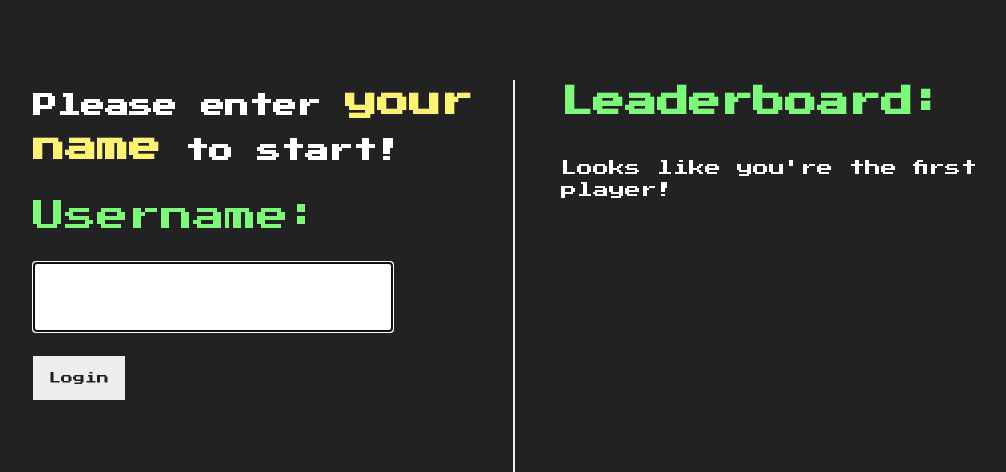
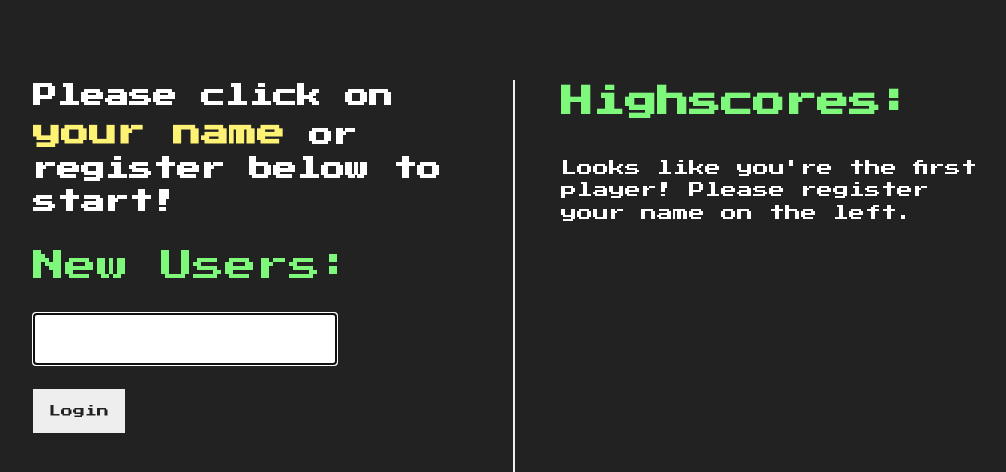
Before and after one commit to jonlld/the-amazing-math-machine, a React (Create React App) app: page / in a window 1280 px wide. Shown: the top 472 px of the page, without its empty margins (127-1133 px from the left). Built offline with nearby package versions, Linux system fonts and the light colour scheme.

Commit message:
Use button for clickable text

```diff
--- a/src/Login/LeaderboardItem.tsx
+++ b/src/Login/LeaderboardItem.tsx
@@ -9,9 +9,9 @@ function LeaderboardItem({ user, login }: LeaderboardProps): JSX.Element {
 
   return (
     <li className="leaderboard--listitem">
-      <p className="leaderboard--listitem__user" onClick={clickHandler}>
+      <button className="leaderboard--listitem__user" onClick={clickHandler}>
         {formattedName}
-      </p>
+      </button>
       <p className="leaderboard--listitem__score">{user.highscore}</p>
     </li>
   );
--- a/src/Login/Login.tsx
+++ b/src/Login/Login.tsx
@@ -38,14 +38,17 @@ function Login({
   ));
 
   return (
-    <main ref={containerRef} className="login--container hidden shift-down">
-      <section>
+    <main
+      ref={containerRef}
+      className="login-window--container hidden shift-down"
+    >
+      <section className="login--container">
         <h1 className="login--title">
-          Please enter <span>your name</span> to start!
+          Please click on <span>your name</span> or register below to start!
         </h1>
         <form onSubmit={onSubmitHandler}>
           <label className="login--label" htmlFor="user">
-            <span className="username">Username:</span>
+            <span className="username">New Users:</span>
           </label>
           <input
             className="login--input"
@@ -59,8 +62,13 @@ function Login({
         </form>
       </section>
       <section className="leaderboard--container">
-        <h1 className="leaderboard--title">Leaderboard:</h1>
-        {usersIsEmpty && <p>Looks like you're the first player!</p>}
+        <h1 className="leaderboard--title">Highscores:</h1>
+        {usersIsEmpty && (
+          <p>
+            Looks like you're the first player! Please register your name on the
+            left.
+          </p>
+        )}
         {!usersIsEmpty && <ul className="leaderboard--list">{items}</ul>}
       </section>
     </main>
--- a/src/index.css
+++ b/src/index.css
@@ -41,7 +41,7 @@ TODO
 fix layout!
 */
 
-.login--container {
+.login-window--container {
   /* center main container */
   margin: 80px auto;
   max-width: 75%;
@@ -53,18 +53,26 @@ fix layout!
   transition: all 0.5s ease-out;
 }
 
+.login--container {
+  padding-right: 46px;
+}
+
 .login--title,
 .login--label {
   margin-bottom: 24px;
 }
 
+.login--title span {
+  font-size: 28px;
+}
+
 .login--input {
   font-family: inherit;
   font-weight: bold;
-  font-size: 42px;
+  font-size: 24px;
   border: 2px solid rgb(254, 242, 117);
   display: block;
-  width: 75%;
+  width: 70%;
   padding: 12px;
   transition: all 2s ease-out;
 }
@@ -88,15 +96,13 @@ fix layout!
   font-size: 26px;
   display: flex;
   justify-content: space-between;
-  margin-bottom: 16px;
+  margin-bottom: 24px;
 }
 
-/* button */
 .leaderboard--listitem__user {
-  /* font: inherit; */
-  /* border: none; */
-  /* background: none; */
-  text-decoration: none;
+  font: inherit;
+  border: none;
+  background: none;
   color: #eee;
   cursor: pointer;
   /* for pseudo element */
@@ -108,12 +114,12 @@ fix layout!
   content: "";
   position: absolute;
   width: 100%;
-  /* hidden by default */
-  transform: scaleX(0);
   height: 2px;
   bottom: 0;
   left: 0;
   background-color: #eee;
+  /* hidden by default */
+  transform: scaleX(0);
   /* retreats to bottom right after hover */
   transform-origin: bottom right;
   transition: transform 0.25s ease-out;
```
